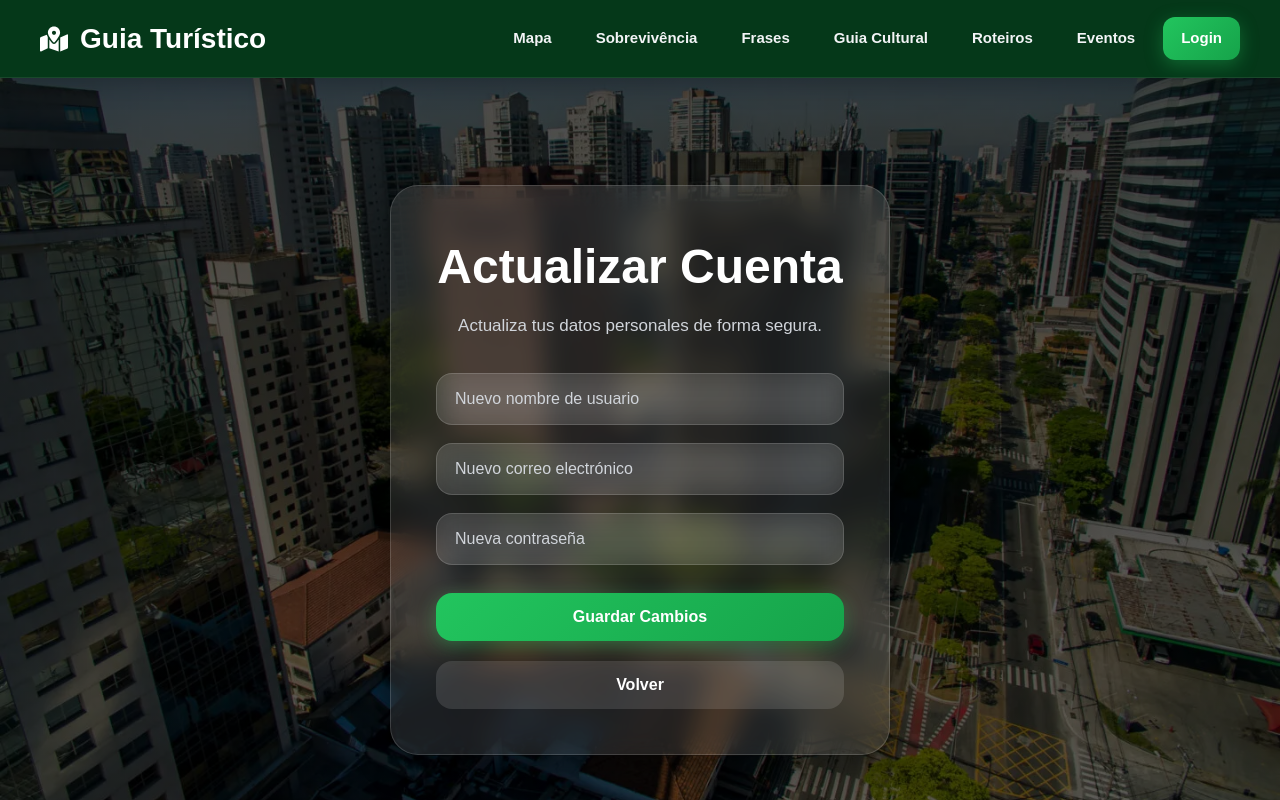
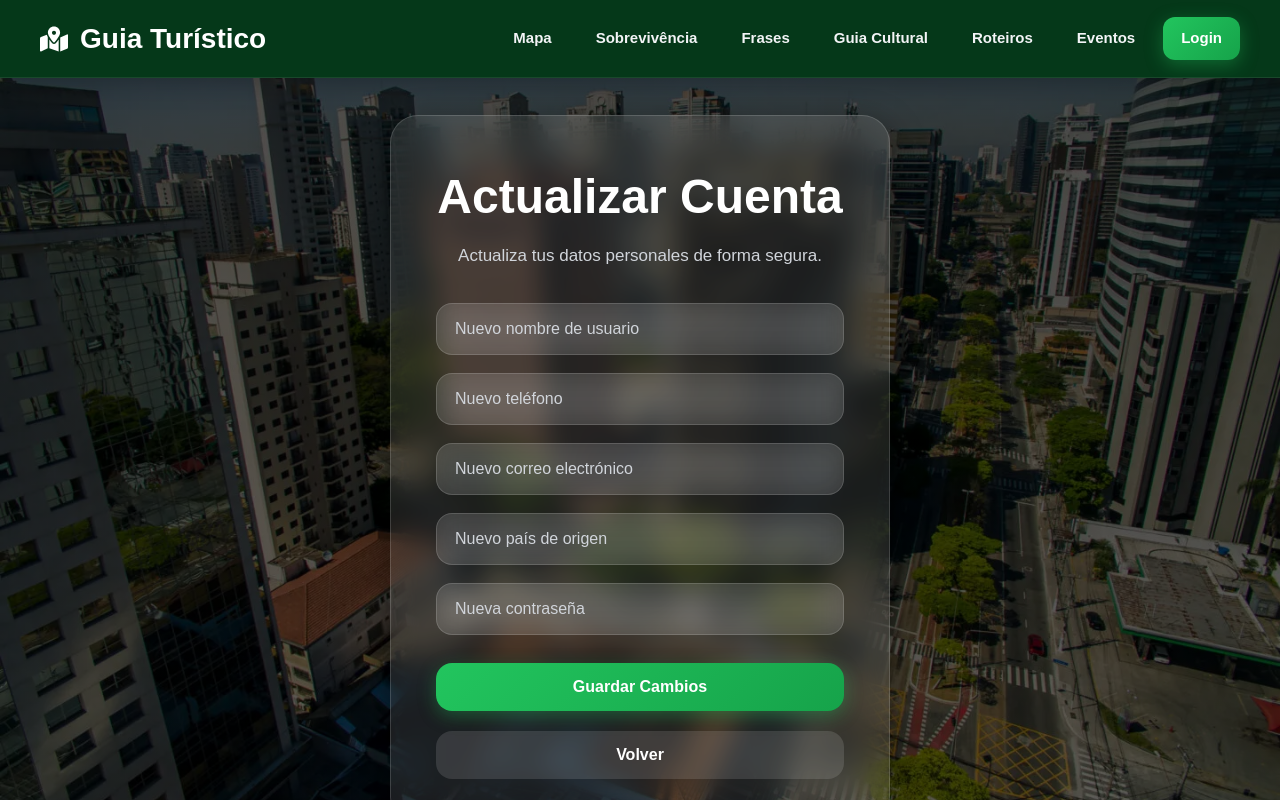
Before and after one commit to Melissa-possato/Guia-Tur-stico-hispanohablates, a React (Vite) app in the folder frontend/: page /update in a window 1280 px wide. Built offline with nearby package versions, Linux system fonts and the light colour scheme.

Commit message:
Update UpdateUsuario.jsx

```diff
--- a/frontend/src/componentes/UpdateUsuario.jsx
+++ b/frontend/src/componentes/UpdateUsuario.jsx
@@ -5,14 +5,22 @@ import "../App.css";
 function UpdateUsuario() {
   const navigate = useNavigate();
   const usuarioId = localStorage.getItem("usuarioId");
+
   const [formData, setFormData] = useState({
+    campus: "",
+    nome: "",
     nome_usuario: "",
+    telefone: "",
     email: "",
-    senha: ""
+    paisOrigem: "",
+    senha: "",
   });
 
   const handleChange = (e) => {
-    setFormData({ ...formData, [e.target.name]: e.target.value });
+    setFormData({
+      ...formData,
+      [e.target.name]: e.target.value,
+    });
   };
 
   const handleSubmit = async (e) => {
@@ -21,42 +29,42 @@ function UpdateUsuario() {
     try {
       const response = await fetch(`http://localhost:5000/update/${usuarioId}`, {
         method: "PUT",
-        headers: { "Content-Type": "application/json" },
+        headers: {
+          "Content-Type": "application/json",
+        },
         body: JSON.stringify(formData),
       });
 
-      // Primeiro verificamos se a resposta é JSON antes de converter
       const contentType = response.headers.get("content-type");
 
-      if (contentType && contentType.indexOf("application/json") !== -1) {
+      if (contentType && contentType.includes("application/json")) {
         const data = await response.json();
 
         if (response.ok) {
           alert("¡Datos actualizados con éxito!");
+
           if (formData.nome_usuario) {
             localStorage.setItem("nomeUsuario", formData.nome_usuario);
           }
+
           navigate("/login");
         } else {
           alert(data.error || "Error al actualizar los datos.");
         }
       } else {
-        // Se cair aqui, o servidor mandou um erro em texto/HTML (como o erro 500)
         const textError = await response.text();
-        console.error("Erro do servidor (não JSON):", textError);
+        console.error("Erro do servidor:", textError);
         alert("Erro interno no servidor. Verifique o terminal do Node.");
       }
     } catch (error) {
       console.error("Erro na requisição:", error);
-      alert("Não foi possível conectar ao servidor. Ele está rodando na porta 5000?");
+      alert("Não foi possível conectar ao servidor.");
     }
   };
+
   return (
-
     <div className="login-bg">
-
       <div className="login-container">
-
         <div className="login-card">
 
           <h2>Actualizar Cuenta</h2>
@@ -65,10 +73,8 @@ function UpdateUsuario() {
             Actualiza tus datos personales de forma segura.
           </p>
 
-          <form
-            onSubmit={handleSubmit}
-            className="login-form"
-          >
+          <form onSubmit={handleSubmit} className="login-form">
+
 
             <input
               type="text"
@@ -79,10 +85,26 @@ function UpdateUsuario() {
             />
 
             <input
+              type="text"
+              name="telefone"
+              placeholder="Nuevo teléfono"
+              value={formData.telefone}
+              onChange={handleChange}
+            />
+
+            <input
               type="email"
               name="email"
               placeholder="Nuevo correo electrónico"
               value={formData.email}
+              onChange={handleChange}
+            />
+
+            <input
+              type="text"
+              name="paisOrigem"
+              placeholder="Nuevo país de origen"
+              value={formData.paisOrigem}
               onChange={handleChange}
             />
 
@@ -109,11 +131,8 @@ function UpdateUsuario() {
           </button>
 
         </div>
-
       </div>
-
     </div>
-
   );
 }
 
```
